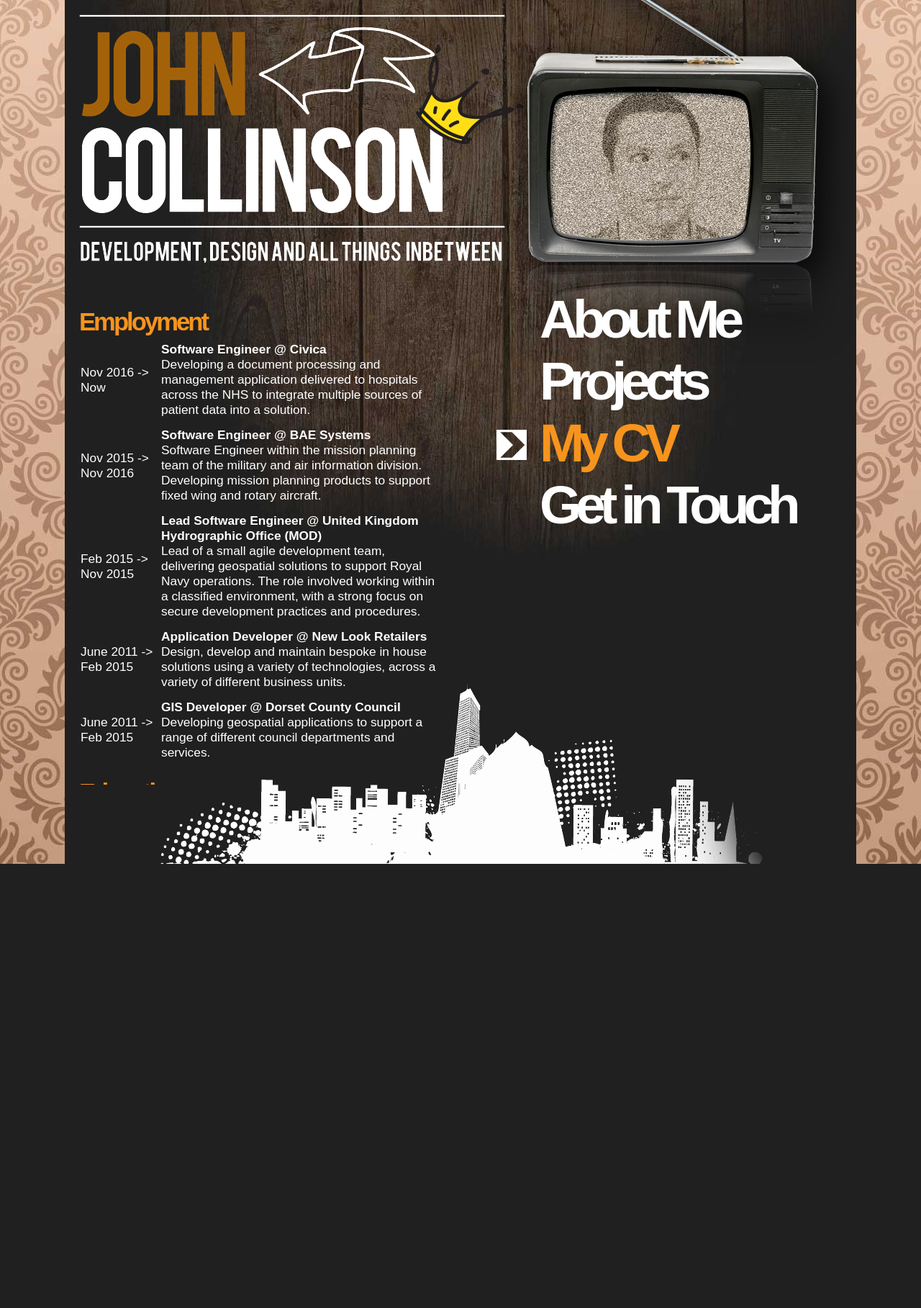
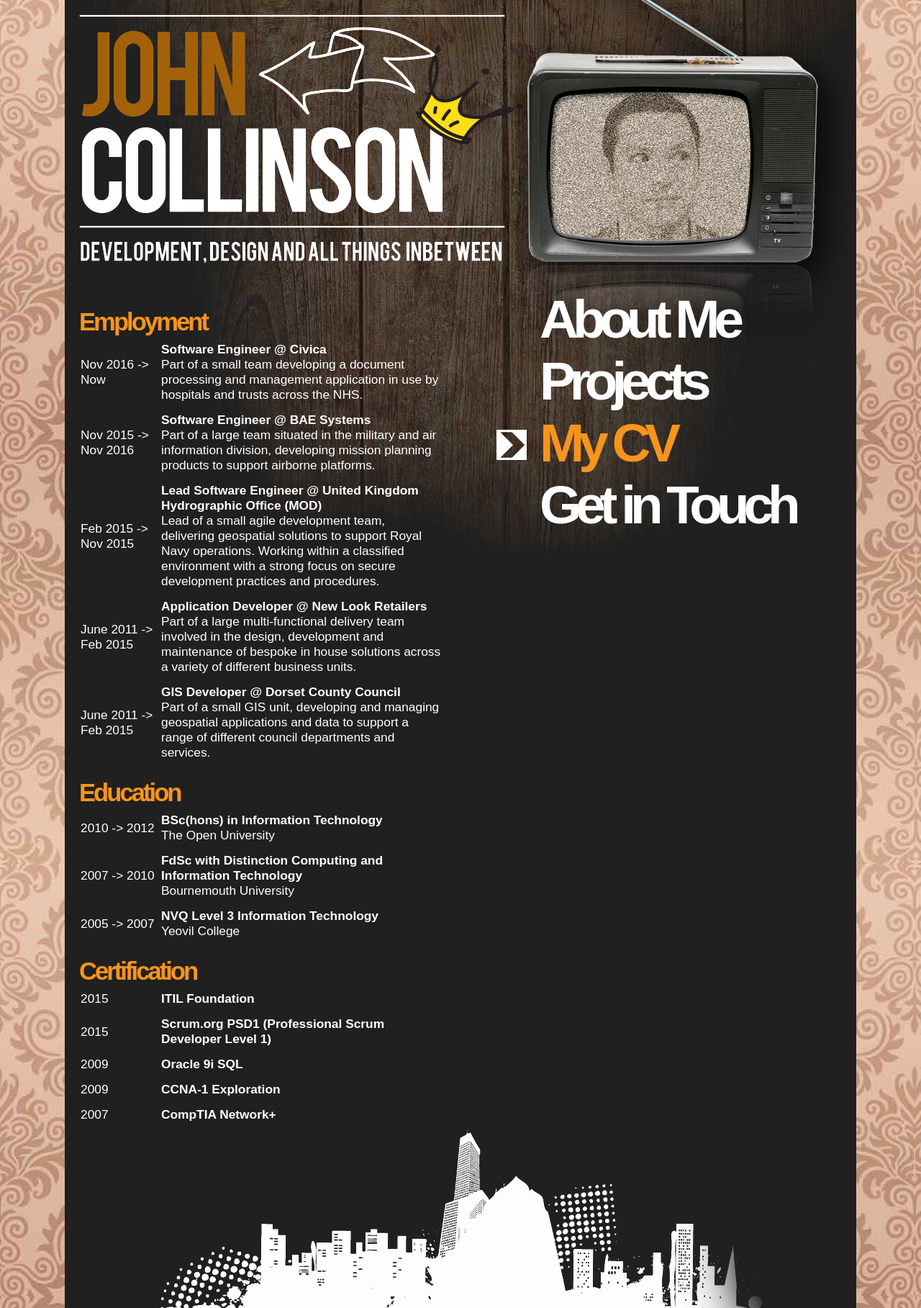
Before and after one commit to johncollinson2001/johncollinson-info, a PHP site: page /mycv in a window 1280 px wide. Shown: the whole page at 72% size. Before the commit the page ends 1200 px from the top, so only its background shows below. Run offline with PHP 8.4, Linux system fonts and the light colour scheme.

Commit message:
fixed content height issue

```diff
--- a/css/global.css
+++ b/css/global.css
@@ -2,13 +2,13 @@
 body,img,p,h1,h2,h3,h4,h5,h6,ul,ol{margin:0;padding:0;list-style:none;border:none;}
 
 /* Standard tags */
-html,body{margin:0;padding:0;width:100%;height:100%;background:#202020 url('http://johncollinson.info/img/wallpaper.jpg') repeat-x;font-family:Arial;color:#fff;font-size:13pt;-webkit-text-size-adjust:none;}
+html,body{margin:0;padding:0;width:100%;height:100%;background:#202020 url('http://johncollinson.info/img/wallpaper.jpg') repeat;font-family:Arial;color:#fff;font-size:13pt;-webkit-text-size-adjust:none;}
 h1{font-size:56pt;font-weight:bold;letter-spacing:-8px;display:inline;}
 h2{font-size:26pt;font-weight:bold;letter-spacing:-3px;color:#f7941d;margin-top:18px;}
 p{font-size:13pt;-webkit-text-size-adjust:none}
 
 /* Custom tags */
-#container{position:relative;margin:0 auto;width:1100px;height:1200px;background:#202020 url('http://johncollinson.info/img/bgwood.jpg') no-repeat;}
+#container{position:relative;margin:0 auto;width:1100px;background:#202020 url('http://johncollinson.info/img/bgwood.jpg') no-repeat;}
 #header{position:relative;height:400px;z-index:10;}
 #header img{position:absolute;}
 #header #headerTitle img{top:20px;left:20px}
@@ -22,14 +22,14 @@ p{font-size:13pt;-webkit-text-size-adjust:none}
 #content #contentMenu li a:hover,a:focus,a.selected{background:url('http://johncollinson.info/img/arrow.png') 0px 24px no-repeat;}
 #content #contentMenu li a.selected{color:#f7941d;cursor:default}
 #content #contentMenu li a.loading{background:url('http://johncollinson.info/img/loading.gif') 0px 28px no-repeat;}
-#content #contentBodyContainer{position:relative;float:left;margin:10px 0px 0px 20px;width:525px;height:680px;overflow:hidden;}
-#content #contentBody{position:absolute;top:0px;left:0px;width:100%;height:100%;}
+#content #contentBodyContainer{position:relative;float:left;margin:10px 0px 0px 20px;width:525px;overflow:hidden;}
+#content #contentBody{top:0px;left:0px;width:100%;height:100%;}
 #content #contentBody p{margin-bottom:10px;}
 #content #contentBody a{display:block;background:url('http://johncollinson.info/img/arrow_small.png') 0px 3px no-repeat;padding-left:22px;font-weight:bold;letter-spacing:-2px;color:#f7941d;text-decoration:none;font-size:14pt;}
 #content #contentBody a:hover,a:focus{text-decoration:underline;}
 #content #contentBody ul{margin-left:30px;font-size:14pt;}
 #content #contentBody li{background:url('http://johncollinson.info/img/arrow_small.png') 0px 3px no-repeat;display:block;padding-left:22px;font-weight:bold;letter-spacing:-2px;color:#f7941d;text-decoration:none;margin-bottom:6px;}
-#footer{position:absolute;top:950px;left:0px;width:1100px;height:250px;background:url('http://johncollinson.info/img/bgfoot.png') bottom center no-repeat;}
+#footer{position:absolute;left:0px;width:1100px;height:250px;background:#202020 url('http://johncollinson.info/img/bgfoot.png') bottom center no-repeat;}
 td{width:390px;padding:6px 0;}
 td.cvLabelCol{width:110px;}
 .cvStrong{font-weight:bold;}
--- a/js/global.js
+++ b/js/global.js
@@ -41,6 +41,7 @@ var global={
 		contentMenu:'#contentMenu',
 		contentMenuSelected:'.selected',
 		contentMenuLinks:'#contentMenu li a',
+		contentBodyContainer:'#contentBodyContainer',
 		contentBody:'#contentBody',
 		contactLink:'.contactLink a',
 		contactForm:'#contactForm',
@@ -235,8 +236,12 @@ var global={
 
 		// Animate the page transition
 		animatePageChange:function(newPageHtml){
+			// Set a fixed height on the container
+			var $container = $(global.select.contentBodyContainer);
+			$container.css('height', $container.height());
+
 			// Slide page out to the right
-			$(global.select.contentBody).animate({left:'550px'}, global.settings.animationSpeed, function() {
+			$(global.select.contentBody).css('position', 'absolute').animate({left:'550px'}, global.settings.animationSpeed, function() {
 				// Remove current content
 				$(this).children().remove();
 
@@ -248,7 +253,13 @@ var global={
 				$(this).append($page.html());
 
 				// Slide new page in from the left
-				$(this).animate({left:'0px'}, global.settings.animationSpeed);
+				$(this).animate({left:'0px'}, global.settings.animationSpeed, function() {
+					// Reset container height back to auto
+					$container.css('height', 'auto');
+
+					// Remove absolute positioning of content body
+					$(this).css('position', 'initial');
+				});
 			});
 		},
 
--- a/pages/mycv/page.php
+++ b/pages/mycv/page.php
@@ -9,7 +9,7 @@
         <td>
             <span class="cvStrong">Software Engineer @ Civica</span>
             <br />
-            Developing a document processing and management application delivered to hospitals across the NHS to integrate multiple sources of patient data into a solution.
+            Part of a small team developing a document processing and management application in use by hospitals and trusts across the NHS.
         </td>
     </tr>
 	<tr>
@@ -17,7 +17,7 @@
         <td>
             <span class="cvStrong">Software Engineer @ BAE Systems</span>
             <br />
-            Software Engineer within the mission planning team of the military and air information division. Developing mission planning products to support fixed wing and rotary aircraft.
+            Part of a large team situated in the military and air information division, developing mission planning products to support airborne platforms.
         </td>
     </tr>
 	<tr>
@@ -25,7 +25,7 @@
         <td>
             <span class="cvStrong">Lead Software Engineer @ United Kingdom Hydrographic Office (MOD)</span>
             <br />
-            Lead of a small agile development team, delivering geospatial solutions to support Royal Navy operations. The role involved working within a classified environment, with a strong focus on secure development practices and procedures.
+            Lead of a small agile development team, delivering geospatial solutions to support Royal Navy operations. Working within a classified environment with a strong focus on secure development practices and procedures.
         </td>
     </tr>
 	<tr>
@@ -33,7 +33,7 @@
         <td>
             <span class="cvStrong">Application Developer @ New Look Retailers</span>
             <br />
-            Design, develop and maintain bespoke in house solutions using a variety of technologies, across a variety of different business units.
+            Part of a large multi-functional delivery team involved in the design, development and maintenance of bespoke in house solutions across a variety of different business units.
         </td>
     </tr>
     <tr>
@@ -41,7 +41,7 @@
         <td>
             <span class="cvStrong">GIS Developer @ Dorset County Council</span>
             <br />
-            Developing geospatial applications to support a range of different council departments and services.
+            Part of a small GIS unit, developing and managing geospatial applications and data to support a range of different council departments and services.
         </td>
     </tr>
 </table>
@@ -74,18 +74,36 @@
     </tr>
 </table>
 
-<h2>Skills</h2>
+<h2>Certification</h2>
 <table>
     <tr>
-        <td class="cvLabelCol">Certification</td>
+        <td class="cvLabelCol">2015</td>
         <td>
-            <span class="cvStrong">Oracle 9i SQL (2009), CCNA-1 Exploration (2009), CompTIA Network+ (2007)</span>
+            <span class="cvStrong">ITIL Foundation</span>
         </td>
     </tr>
     <tr>
-        <td class="cvLabelCol">Technologies</td>
+        <td class="cvLabelCol">2015</td>
         <td>
-            <span class="cvStrong">.NET (C# and VB), JavaScript inc JQuery/JSON/Ajax, XML, HTML, CSS, SQL Server, Oracle & Oracle Spatial, Web Services, Geospatial technologies inc Open Layers, WMS, etc</span>
+            <span class="cvStrong">Scrum.org PSD1 (Professional Scrum Developer Level 1)</span>
+        </td>
+    </tr>
+    <tr>
+        <td class="cvLabelCol">2009</td>
+        <td>
+            <span class="cvStrong">Oracle 9i SQL</span>
+        </td>
+    </tr>
+    <tr>
+        <td class="cvLabelCol">2009</td>
+        <td>
+            <span class="cvStrong">CCNA-1 Exploration</span>
+        </td>
+    </tr>
+    <tr>
+        <td class="cvLabelCol">2007</td>
+        <td>
+            <span class="cvStrong">CompTIA Network+</span>
         </td>
     </tr>
 </table>
```
Also changed, not shown: img/wallpaper.jpg.
